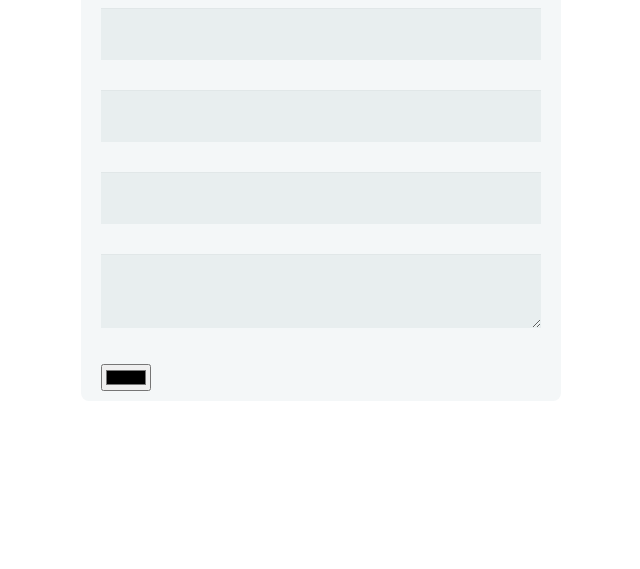
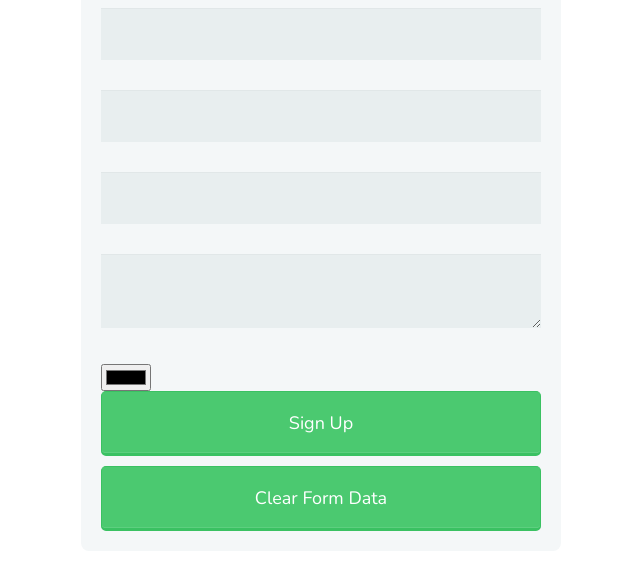
Before and after one commit to michaelvautour/fewd-treehouse-project3, a plain HTML site: page test_file (not project specific)/Form Overview/index.html in a window 1280 px wide. Shown: the part 85-654 px from the top of the page, without its empty margins (319-959 px from the left). Drawn offline with nearby package versions, Linux system fonts and the light colour scheme.

Commit message:
created signup button and a form clear button (reset)

```diff
--- a/test_file (not project specific)/Form Overview/index.html
+++ b/test_file (not project specific)/Form Overview/index.html
@@ -19,6 +19,9 @@
         <textarea id='bio' name='user_bio'></textarea>
         <input type="color" id="black" name="helloworld">
 
+        <button type="submit">Sign Up</button>
+        <button type="reset">Clear Form Data</button>
+
       </form>
 
     </body>
```
